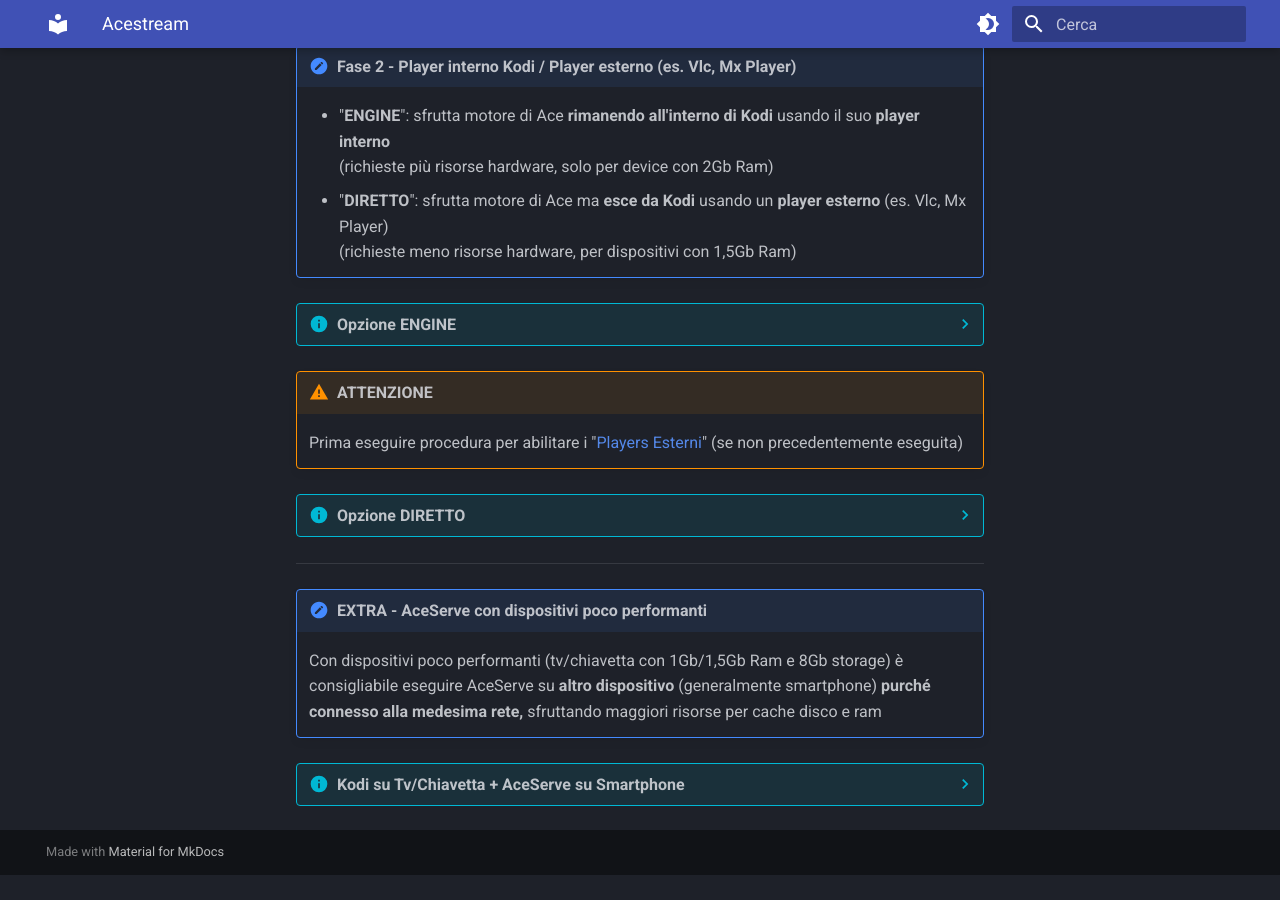
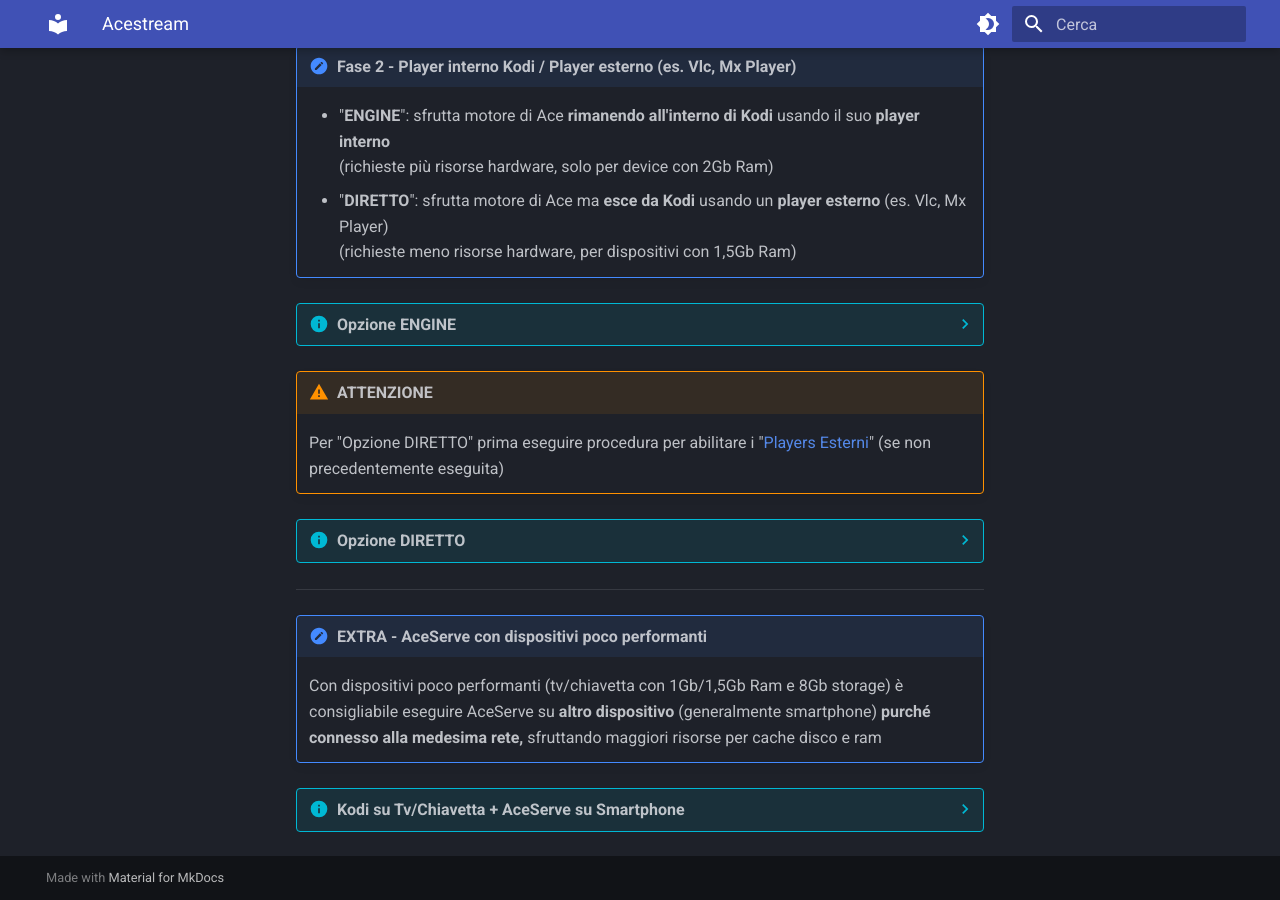
Before and after one commit to campipaolo/Mandrakodi-Wiki, an MkDocs documentation site: the page built from docs/guide/acestream.md, in a window 1280 px wide and 900 px high, scrolled down 1089 px. Built offline with MkDocs 1.6.1 and Material for MkDocs 9.7.7, drawn with Linux system fonts in a browser that asks for light colours; before the commit the page ends 1964 px from its top, so only the background shows below that.

Commit message:
rev
fix various

```diff
--- a/docs/guide/acestream.md
+++ b/docs/guide/acestream.md
@@ -51,7 +51,7 @@
 
 
 !!! warning "ATTENZIONE"
-    Prima eseguire procedura per abilitare i "[Players Esterni](https://campipaolo.github.io/Mandrakodi-Wiki/installazione/kodi_settings/)" (se non precedentemente eseguita)
+    Per "Opzione DIRETTO" prima eseguire procedura per abilitare i "[Players Esterni](https://campipaolo.github.io/Mandrakodi-Wiki/installazione/kodi_settings/)" (se non precedentemente eseguita)
 
 ??? info "Opzione **DIRETTO**"
     **Play con player esterno (es. Vlc, Mx Player)**
```
Also changed, not shown: docs/faq/faq.md (+1 -1 lines).
